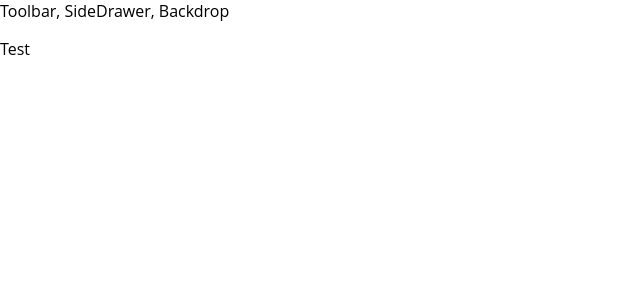
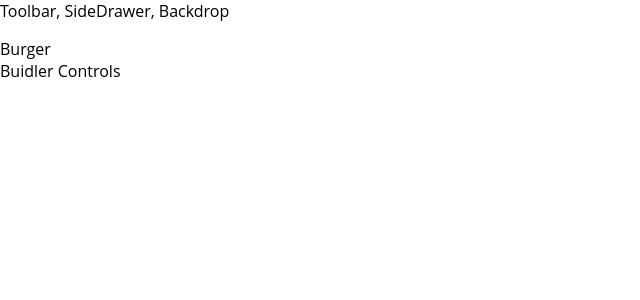
Before and after one commit to susiesko/React-Udemy-Course-Project, a React (Create React App) app: page / in a window 1280 px wide. Shown: the top 300 px of the page, without its empty margins (0-640 px from the left). Built offline with nearby package versions, Linux system fonts and the light colour scheme.

Commit message:
after lecture 125

```diff
--- a/src/App.js
+++ b/src/App.js
@@ -1,14 +1,17 @@
-import logo from './logo.svg';
+import React, { Component } from 'react'
 import Layout from './components/Layout/Layout';
+import BurgerBuilder from './containers/BurgerBuilder/BurgerBuilder';
 
-function App() {
+class App extends Component {
+  render() {
     return (
       <div>
         <Layout>
-        <p>Test</p>
+          <BurgerBuilder/>
         </Layout>
       </div>
     );
   }
+}
 
 export default App;
--- a/src/components/Layout/Layout.js
+++ b/src/components/Layout/Layout.js
@@ -1,12 +1,14 @@
 import React from 'react';
-import Aux from '../../hoc/Auxilary'
+import Aux from '../../hoc/Auxilary';
+
+import classes from './Layout.module.css';
 
 const Layout = (props) => (
   <Aux>
     <div>
       Toolbar, SideDrawer, Backdrop
     </div>
-    <main>
+    <main className={classes.Content}>
       {props.children}
     </main>
   </Aux>
--- /dev/null
+++ b/src/components/Layout/Layout.module.css
@@ -0,0 +1,3 @@
+.Content {
+  margin-top: 16px;
+}
--- /dev/null
+++ b/src/containers/BurgerBuilder/BurgerBuilder.js
@@ -0,0 +1,22 @@
+import React, { Component } from 'react';
+import PropTypes from 'prop-types';
+
+import Aux from '../../hoc/Auxilary';
+
+class BurgerBuilder extends Component {
+  render() {
+    return (
+      <Aux>
+        <div>Burger</div>
+        <div>Buidler Controls</div>
+      </Aux>
+    );
+  }
+}
+
+BurgerBuilder.propTypes = {
+
+};
+
+
+export default BurgerBuilder;
```
Also changed, not shown: 1 other file (tests, documents, lock files or other folders). Lines whose indentation alone changed are shown as unchanged.
